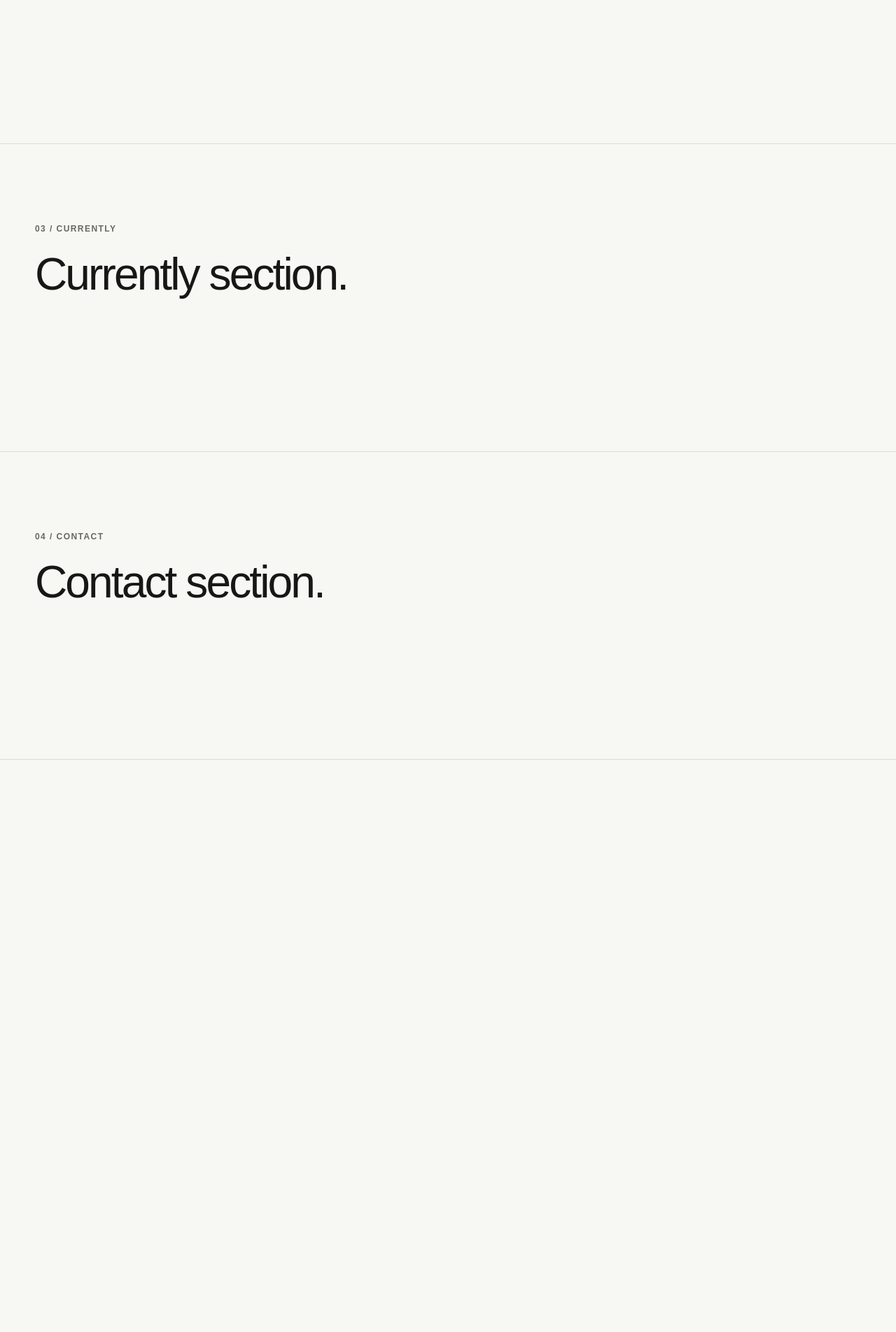
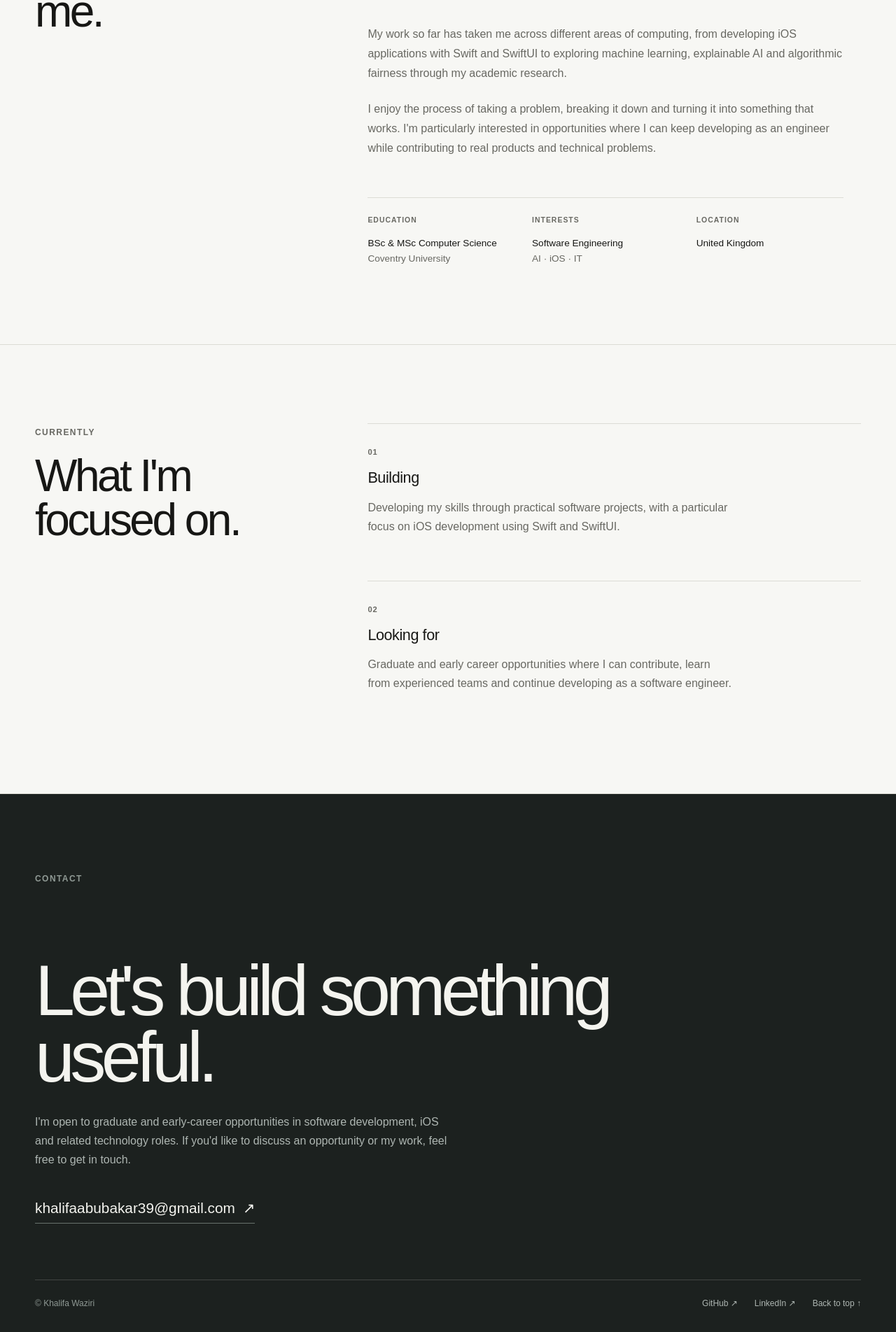
Before and after one commit to khaleefahwaziri/khalifa-waziri-portfolio, a Next.js app: page / in a window 1280 px wide. Shown: the part 3878-5782 px from the top of the page at 70% size. Before the commit the page ends 4964 px from the top, so only its background shows below. Built offline with nearby package versions, Linux system fonts and the light colour scheme.

Commit message:
Add About Currently and Contact sections

```diff
--- a/app/globals.css
+++ b/app/globals.css
@@ -77,6 +77,210 @@ img {
   letter-spacing: -0.045em;
 }
 
+/* About */
+
+.aboutLayout {
+  display: grid;
+  grid-template-columns: minmax(220px, 0.7fr) minmax(0, 1.3fr);
+  gap: 6rem;
+  align-items: start;
+}
+
+.aboutHeading h2 {
+  max-width: 420px;
+  margin-top: 1.25rem;
+  font-size: clamp(2.5rem, 5vw, 4.8rem);
+  font-weight: 500;
+  line-height: 0.98;
+  letter-spacing: -0.055em;
+}
+
+.aboutContent {
+  max-width: 680px;
+}
+
+.aboutContent > p {
+  color: var(--muted);
+  font-size: 1rem;
+  line-height: 1.75;
+}
+
+.aboutContent > p + p {
+  margin-top: 1.4rem;
+}
+
+.aboutContent .aboutLead {
+  margin-bottom: 2rem;
+  color: var(--foreground);
+  font-size: clamp(1.35rem, 2.3vw, 1.8rem);
+  line-height: 1.45;
+  letter-spacing: -0.025em;
+}
+
+.aboutDetails {
+  display: grid;
+  grid-template-columns: repeat(3, minmax(0, 1fr));
+  gap: 1.5rem;
+  margin-top: 3.5rem;
+  padding-top: 1.5rem;
+  border-top: 1px solid var(--border);
+}
+
+.aboutDetails > div > span {
+  display: block;
+  margin-bottom: 0.9rem;
+  color: var(--muted);
+  font-size: 0.65rem;
+  font-weight: 600;
+  letter-spacing: 0.1em;
+  text-transform: uppercase;
+}
+
+.aboutDetails p {
+  font-size: 0.85rem;
+  line-height: 1.6;
+}
+
+.aboutDetails p + p {
+  color: var(--muted);
+}
+
+/* Currently */
+
+.currentlyLayout {
+  display: grid;
+  grid-template-columns: minmax(220px, 0.7fr) minmax(0, 1.3fr);
+  gap: 6rem;
+  align-items: start;
+}
+
+.currentlyLayout h2 {
+  margin-top: 1.25rem;
+  font-size: clamp(2.5rem, 5vw, 4.8rem);
+  font-weight: 500;
+  line-height: 0.98;
+  letter-spacing: -0.055em;
+}
+
+.currentlyGrid {
+  display: grid;
+  gap: 2rem;
+}
+
+.currentlyItem {
+  padding: 2rem 0;
+  border-top: 1px solid var(--border);
+}
+
+.currentlyItem span {
+  display: block;
+  margin-bottom: 0.75rem;
+  color: var(--muted);
+  font-size: 0.7rem;
+  font-weight: 600;
+  letter-spacing: 0.08em;
+}
+
+.currentlyItem h3 {
+  margin-bottom: 0.75rem;
+  font-size: 1.35rem;
+  font-weight: 500;
+  letter-spacing: -0.02em;
+}
+
+.currentlyItem p {
+  max-width: 520px;
+  color: var(--muted);
+  line-height: 1.7;
+}
+
+/* Contact */
+
+.contactSection {
+  min-height: auto;
+  padding-bottom: 2rem;
+  background: #1c211f;
+  color: #f4f4ef;
+  border-bottom: 0;
+}
+
+.contactLayout {
+  display: flex;
+  min-height: 620px;
+  flex-direction: column;
+}
+
+.contactSection .sectionLabel {
+  color: #8f9994;
+}
+
+.contactMain {
+  max-width: 900px;
+  margin: auto 0;
+  padding: 5rem 0;
+}
+
+.contactMain h2 {
+  max-width: 850px;
+  font-size: clamp(3.5rem, 8vw, 7rem);
+  font-weight: 500;
+  line-height: 0.92;
+  letter-spacing: -0.065em;
+}
+
+.contactMain > p {
+  max-width: 600px;
+  margin-top: 2rem;
+  color: #aeb6b2;
+  font-size: 1rem;
+  line-height: 1.7;
+}
+
+.contactEmail {
+  display: inline-flex;
+  align-items: center;
+  gap: 0.7rem;
+  margin-top: 2.5rem;
+  padding-bottom: 0.35rem;
+  color: #f4f4ef;
+  font-size: clamp(1rem, 2vw, 1.3rem);
+  border-bottom: 1px solid #68736d;
+  transition:
+    color 180ms ease,
+    border-color 180ms ease;
+}
+
+.contactEmail:hover {
+  color: #b8c9c1;
+  border-color: #b8c9c1;
+}
+
+.contactFooter {
+  display: flex;
+  align-items: center;
+  justify-content: space-between;
+  gap: 2rem;
+  padding-top: 1.5rem;
+  border-top: 1px solid rgba(255, 255, 255, 0.16);
+  color: #8f9994;
+  font-size: 0.75rem;
+}
+
+.contactLinks {
+  display: flex;
+  flex-wrap: wrap;
+  gap: 1.5rem;
+}
+
+.contactLinks a {
+  color: #aeb6b2;
+  transition: color 180ms ease;
+}
+
+.contactLinks a:hover {
+  color: #f4f4ef;
+}
+
 @media (max-width: 700px) {
   .pageContainer {
     width: min(100% - 32px, var(--page-width));
@@ -85,4 +289,70 @@ img {
   .section {
     padding: 5rem 0;
   }
+
+  /* About mobile */
+
+.aboutLayout {
+  grid-template-columns: 1fr;
+  gap: 3rem;
 }
+
+.aboutHeading h2 {
+  font-size: 2.8rem;
+}
+
+.aboutContent .aboutLead {
+  font-size: 1.3rem;
+}
+
+.aboutDetails {
+  grid-template-columns: 1fr 1fr;
+  gap: 2rem 1rem;
+  margin-top: 3rem;
+}
+
+/* Currently mobile */
+
+.currentlyLayout {
+  grid-template-columns: 1fr;
+  gap: 3rem;
+}
+
+.currentlyLayout h2 {
+  font-size: 2.8rem;
+}
+
+/* Contact mobile */
+
+.contactLayout {
+  min-height: 560px;
+}
+
+.contactMain {
+  padding: 4rem 0;
+}
+
+.contactMain h2 {
+  font-size: clamp(3rem, 15vw, 4.5rem);
+}
+
+.contactMain > p {
+  font-size: 0.95rem;
+}
+
+.contactEmail {
+  max-width: 100%;
+  font-size: 0.9rem;
+  overflow-wrap: anywhere;
+}
+
+.contactFooter {
+  align-items: flex-start;
+  flex-direction: column;
+}
+
+.contactLinks {
+  gap: 1rem;
+}
+
+}
--- a/app/page.tsx
+++ b/app/page.tsx
@@ -1,37 +1,25 @@
 import Navigation from "@/components/Navigation";
 import Hero from "@/components/Hero";
 import SelectedWork from "@/components/SelectedWork";
+import About from "@/components/About";
+import Currently from "@/components/Currently";
+import Contact from "@/components/Contact";
 
 export default function Home() {
   return (
     <>
       <Navigation />
 
-      <main>
+      <main id="top">
         <Hero />
 
         <SelectedWork />
 
-        <section className="section" id="about">
-          <div className="pageContainer">
-            <p className="sectionLabel">02 / About</p>
-            <h2 className="placeholderTitle">About section.</h2>
-          </div>
-        </section>
+        <About />
 
-        <section className="section" id="currently">
-          <div className="pageContainer">
-            <p className="sectionLabel">03 / Currently</p>
-            <h2 className="placeholderTitle">Currently section.</h2>
-          </div>
-        </section>
+        <Currently />
 
-        <section className="section" id="contact">
-          <div className="pageContainer">
-            <p className="sectionLabel">04 / Contact</p>
-            <h2 className="placeholderTitle">Contact section.</h2>
-          </div>
-        </section>
+        <Contact />
       </main>
     </>
   );
--- /dev/null
+++ b/components/About.tsx
@@ -0,0 +1,56 @@
+export default function About() {
+  return (
+    <section id="about" className="section">
+      <div className="pageContainer">
+        <div className="aboutLayout">
+          <div className="aboutHeading">
+            <span className="sectionLabel">About</span>
+            <h2>A little about me.</h2>
+          </div>
+
+          <div className="aboutContent">
+            <p className="aboutLead">
+              I&apos;m Khalifa, a Computer Science graduate from Coventry
+              University with an interest in building useful software and
+              understanding the technology behind it.
+            </p>
+
+            <p>
+              My work so far has taken me across different areas of computing,
+              from developing iOS applications with Swift and SwiftUI to
+              exploring machine learning, explainable AI and algorithmic
+              fairness through my academic research.
+            </p>
+
+            <p>
+              I enjoy the process of taking a problem, breaking it down and
+              turning it into something that works. I&apos;m particularly
+              interested in opportunities where I can keep developing as an
+              engineer while contributing to real products and technical
+              problems.
+            </p>
+
+            <div className="aboutDetails">
+              <div>
+                <span>Education</span>
+                <p>BSc & MSc Computer Science</p>
+                <p>Coventry University</p>
+              </div>
+
+              <div>
+                <span>Interests</span>
+                <p>Software Engineering</p>
+                <p>AI · iOS · IT</p>
+              </div>
+
+              <div>
+                <span>Location</span>
+                <p>United Kingdom</p>
+              </div>
+            </div>
+          </div>
+        </div>
+      </div>
+    </section>
+  );
+}
--- /dev/null
+++ b/components/Contact.tsx
@@ -0,0 +1,54 @@
+export default function Contact() {
+  return (
+    <section id="contact" className="section contactSection">
+      <div className="pageContainer">
+        <div className="contactLayout">
+          <span className="sectionLabel">Contact</span>
+
+          <div className="contactMain">
+            <h2>Let&apos;s build something useful.</h2>
+
+            <p>
+              I&apos;m open to graduate and early-career opportunities in
+              software development, iOS and related technology roles. If
+              you&apos;d like to discuss an opportunity or my work, feel free
+              to get in touch.
+            </p>
+
+            <a
+              className="contactEmail"
+              href="mailto:khalifaabubakar39@gmail.com"
+            >
+              khalifaabubakar39@gmail.com
+              <span aria-hidden="true">↗</span>
+            </a>
+          </div>
+
+          <div className="contactFooter">
+            <span>© Khalifa Waziri</span>
+
+            <div className="contactLinks">
+              <a
+                href="https://github.com/khaleefahwaziri"
+                target="_blank"
+                rel="noreferrer"
+              >
+                GitHub ↗
+              </a>
+
+              <a
+                href="https://www.linkedin.com/in/khaleefah-waziri-369677235/"
+                target="_blank"
+                rel="noreferrer"
+              >
+                LinkedIn ↗
+              </a>
+
+              <a href="#top">Back to top ↑</a>
+            </div>
+          </div>
+        </div>
+      </div>
+    </section>
+  );
+}
--- /dev/null
+++ b/components/Currently.tsx
@@ -0,0 +1,35 @@
+export default function Currently() {
+  return (
+    <section id="currently" className="section">
+      <div className="pageContainer">
+        <div className="currentlyLayout">
+          <div>
+            <span className="sectionLabel">Currently</span>
+            <h2>What I&apos;m focused on.</h2>
+          </div>
+
+          <div className="currentlyGrid">
+            <div className="currentlyItem">
+              <span>01</span>
+              <h3>Building</h3>
+              <p>
+                Developing my skills through practical software projects, with
+                a particular focus on iOS development using Swift and SwiftUI.
+              </p>
+            </div>
+
+            <div className="currentlyItem">
+              <span>02</span>
+              <h3>Looking for</h3>
+              <p>
+                Graduate and early career opportunities where I can contribute,
+                learn from experienced teams and continue developing as a
+                software engineer.
+              </p>
+            </div>
+          </div>
+        </div>
+      </div>
+    </section>
+  );
+}
```
